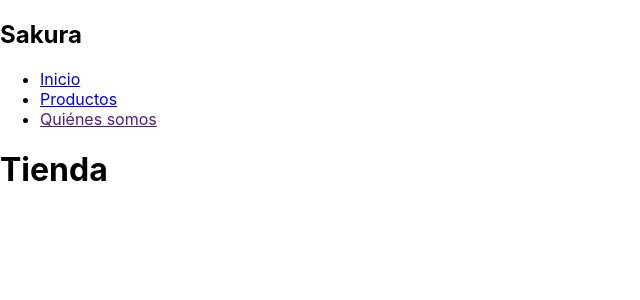
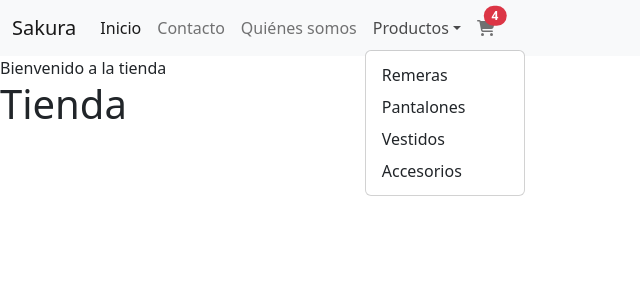
Before and after one commit to JesIglesias/SakuraReact-Iglesias, a React (Create React App) app: page / in a window 1280 px wide. Both pictures are taken after a click on the button "Productos". Shown: the top 300 px of the page, without its empty margins (0-640 px from the left). Built offline with nearby package versions, Linux system fonts and the light colour scheme.

Commit message:
agrego bootstrap, cartWidget, ItemListContainer

```diff
--- a/package.json
+++ b/package.json
@@ -3,9 +3,15 @@
   "version": "0.1.0",
   "private": true,
   "dependencies": {
+    "@fortawesome/fontawesome-svg-core": "^6.2.0",
+    "@fortawesome/free-regular-svg-icons": "^6.2.0",
+    "@fortawesome/free-solid-svg-icons": "^6.2.0",
+    "@fortawesome/react-fontawesome": "^0.2.0",
+    "@popperjs/core": "^2.11.6",
     "@testing-library/jest-dom": "^5.16.5",
     "@testing-library/react": "^13.3.0",
     "@testing-library/user-event": "^13.5.0",
+    "bootstrap": "^5.2.0",
     "react": "^18.2.0",
     "react-dom": "^18.2.0",
     "react-scripts": "5.0.1",
--- a/src/App.js
+++ b/src/App.js
@@ -1,11 +1,13 @@
-import "./App.css";
+// import "./App.css";
 import NavBar from "./components/NavBar";
+import ItemListContainer from "./components/ItemListContainer";
 
 function App() {
   return (
     <div className="app">
       <header className="header">
         <NavBar />
+        <ItemListContainer greeting="Bienvenido a la tienda" />
         <h1>Tienda</h1>
       </header>
     </div>
--- /dev/null
+++ b/src/components/CartWidget.jsx
@@ -0,0 +1,16 @@
+import { FontAwesomeIcon } from "@fortawesome/react-fontawesome";
+import { faCartShopping } from "@fortawesome/free-solid-svg-icons";
+
+const CartWidget = () => {
+  return (
+    <div>
+      <div className="position-relative">
+        <FontAwesomeIcon icon={faCartShopping} />
+        <span class="position-absolute top-0 start-100 translate-middle badge rounded-pill bg-danger">
+          4
+        </span>
+      </div>
+    </div>
+  );
+};
+export default CartWidget;
--- /dev/null
+++ b/src/components/ItemListContainer.jsx
@@ -0,0 +1,5 @@
+const ItemListContainer = (props) => {
+  return <div>{props.greeting}</div>;
+};
+
+export default ItemListContainer;
--- a/src/components/NavBar.jsx
+++ b/src/components/NavBar.jsx
@@ -1,18 +1,85 @@
+import CartWidget from "./CartWidget";
+
 function NavBar() {
   return (
-    <nav>
-      <h2>Sakura</h2>
-      <ul>
+    <nav className="navbar navbar-expand-lg navbar-light bg-light">
+      <div className="container-fluid">
+        <a className="navbar-brand" href="#">
+          Sakura
+        </a>
+        <button
+          className="navbar-toggler"
+          type="button"
+          data-bs-toggle="collapse"
+          data-bs-target="#navbarNavDropdown"
+          aria-controls="navbarNavDropdown"
+          aria-expanded="false"
+          aria-label="Toggle navigation"
+        >
+          <span className="navbar-toggler-icon"></span>
+        </button>
+        <div className="collapse navbar-collapse" id="navbarNavDropdown">
+          <ul className="navbar-nav">
+            <li className="nav-item">
+              <a className="nav-link active" aria-current="page" href="#">
+                Inicio
+              </a>
+            </li>
+            <li className="nav-item">
+              <a className="nav-link" href="#">
+                Contacto
+              </a>
+            </li>
+            <li className="nav-item">
+              <a className="nav-link" href="#">
+                Quiénes somos
+              </a>
+            </li>
+            <li className="nav-item dropdown">
+              <a
+                className="nav-link dropdown-toggle"
+                href="#"
+                id="navbarDropdownMenuLink"
+                role="button"
+                data-bs-toggle="dropdown"
+                aria-expanded="false"
+              >
+                Productos
+              </a>
+              <ul
+                className="dropdown-menu"
+                aria-labelledby="navbarDropdownMenuLink"
+              >
                 <li>
-          <a href="#">Inicio</a>
+                  <a className="dropdown-item" href="#">
+                    Remeras
+                  </a>
                 </li>
                 <li>
-          <a href="#">Productos</a>
+                  <a className="dropdown-item" href="#">
+                    Pantalones
+                  </a>
                 </li>
                 <li>
-          <a href="">Quiénes somos</a>
+                  <a className="dropdown-item" href="#">
+                    Vestidos
+                  </a>
+                </li>
+                <li>
+                  <a className="dropdown-item" href="#">
+                    Accesorios
+                  </a>
                 </li>
               </ul>
+            </li>
+            <li className="nav-item">
+              <a className="nav-link" href="#">
+                <CartWidget />
+              </a>
+            </li>
+          </ul>
+        </div>
+      </div>
     </nav>
   );
 }
--- a/src/index.js
+++ b/src/index.js
@@ -2,6 +2,9 @@ import React from "react";
 import ReactDOM from "react-dom/client";
 import "./index.css";
 import App from "./App";
+import "bootstrap/dist/css/bootstrap.min.css";
+import * as bootstrap from "bootstrap";
+import { FontAwesomeIcon } from "@fortawesome/react-fontawesome";
 
 const root = ReactDOM.createRoot(document.getElementById("root"));
 root.render(
```
Also changed, not shown: 1 other file (tests, documents, lock files or other folders). Lines whose indentation alone changed are shown as unchanged.
